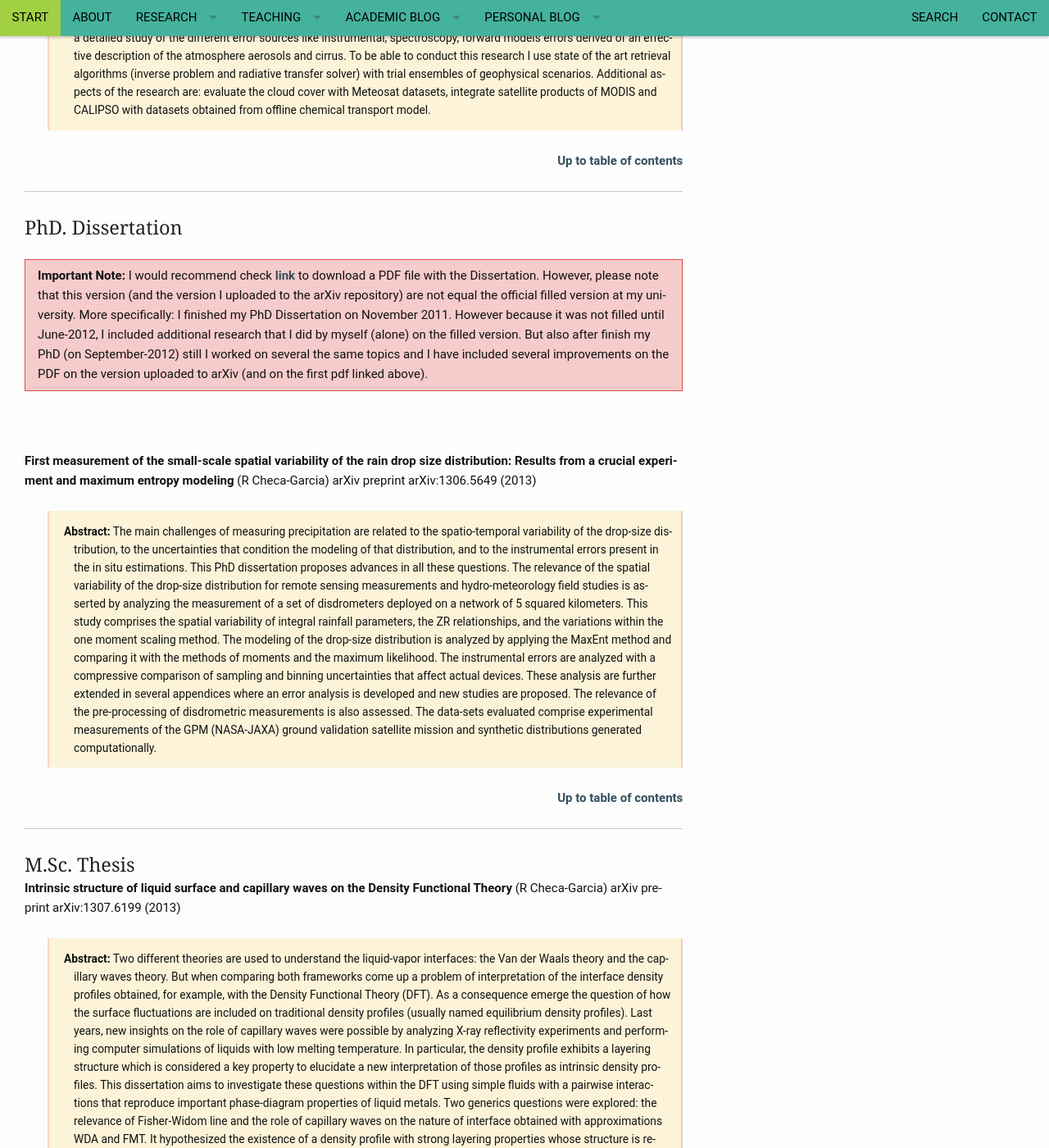
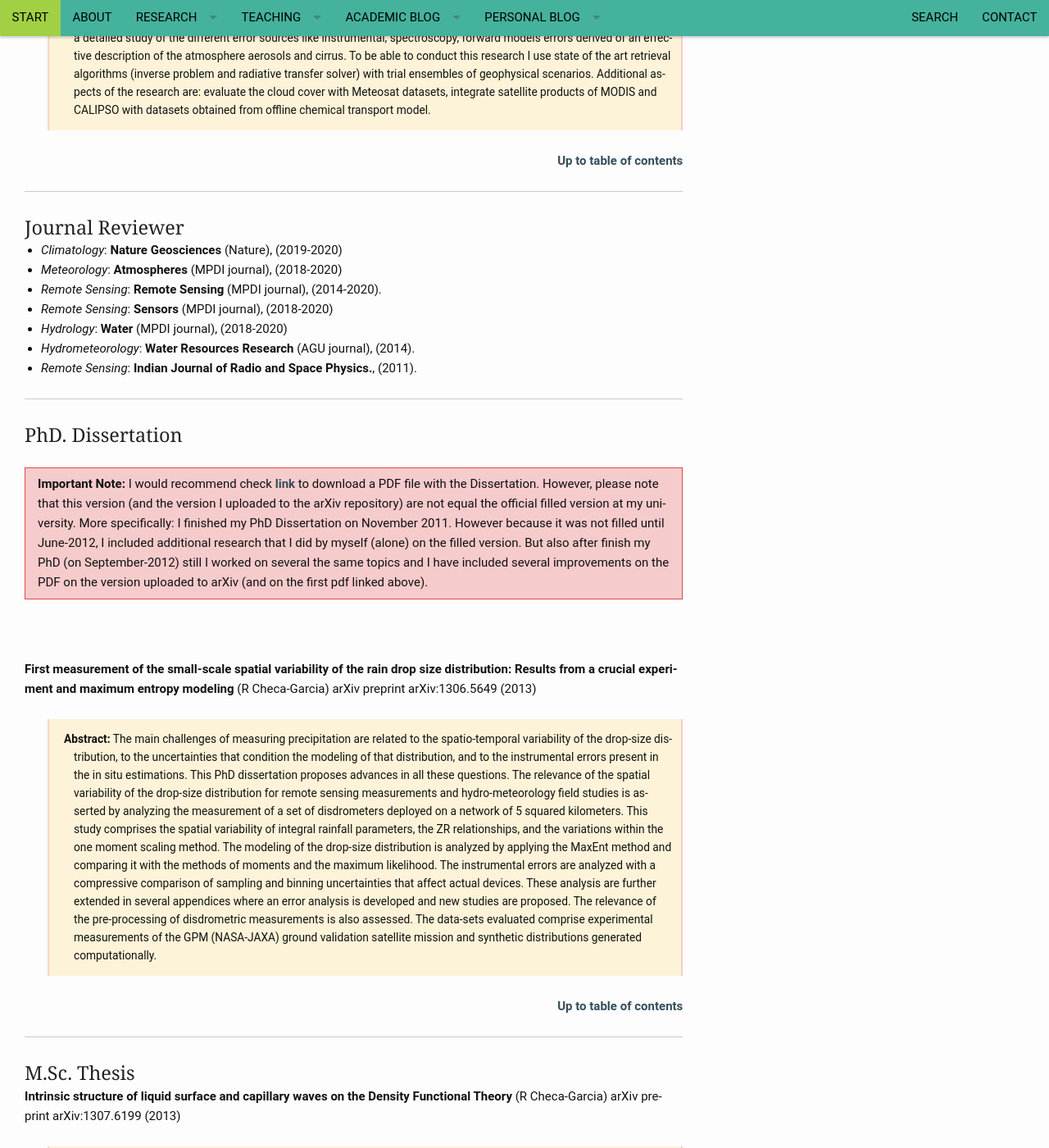
Before and after one commit to RCHG/rchg.github.io, a Jekyll site: the page built from pages/research_overview.md, in a window 1280 px wide and 1400 px high, scrolled down 1756 px. Shown: the whole window at 82% size. Built offline with Jekyll 4.4.1, drawn with Linux system fonts in a browser that asks for light colours; nearby versions of some CDN libraries; comment, search, counter and statistics services are not loaded; some of the changed text lies outside the part shown.

Commit message:
Update research_overview.md

```diff
--- a/pages/research_overview.md
+++ b/pages/research_overview.md
@@ -128,6 +128,18 @@ A Butz, J Orphal, **R Checa-Garcia**, F Friedl-Vallon, T von Clarmann, , H Boven
 
 ---
 
+### Journal Reviewer
+
+- *Climatology*:      **Nature Geosciences** (Nature), (2019-2020)
+- *Meteorology*:      **Atmospheres** (MPDI journal), (2018-2020)
+- *Remote Sensing*:   **Remote Sensing** (MPDI journal), (2014-2020).
+- *Remote Sensing*:   **Sensors** (MPDI journal), (2018-2020)
+- *Hydrology*:        **Water** (MPDI journal), (2018-2020)
+- *Hydrometeorology*: **Water Resources Research** (AGU journal), (2014).
+- *Remote Sensing*:   **Indian Journal of Radio and Space Physics.**, (2011).
+
+---
+
 ### PhD. Dissertation
 
 **Important Note:**  I would recommend check [link](https://spideroak.com/browse/share/checagarcia/phddissertation) to download a PDF file with the Dissertation. However, please note that this version (and the version I uploaded to the arXiv repository) are not equal the official filled version at my university. More specifically: I finished my PhD Dissertation on November 2011. However because it was not filled until June-2012, I included additional research that I did by myself (alone) on the filled version. But also after finish my PhD (on September-2012) still I worked on several the same topics and I have included several improvements on the PDF on the version uploaded to arXiv (and on the first pdf linked above).
```
Also changed, not shown: other parts of pages/research_overview.md (+1 -11 lines).
